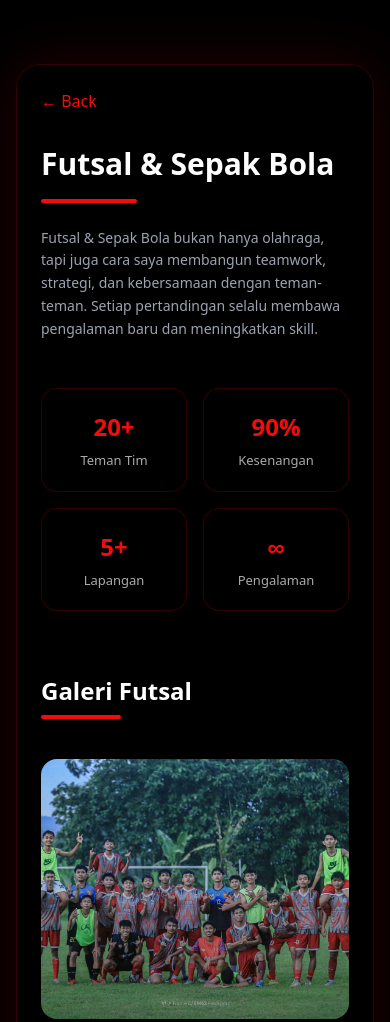
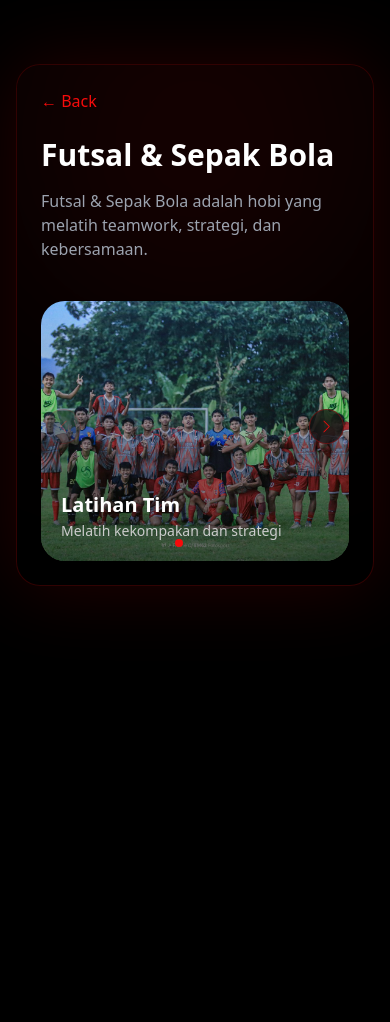
Before and after one commit to naufalnfff/naufal, a plain HTML site: page hobby-futsal.html in a window 390 px wide. Shown: the top 1022 px of the page. After the commit the page ends 844 px from the top, so only its background shows below. Drawn offline with nearby package versions, Linux system fonts and the light colour scheme.

Commit message:
update skills section

```diff
--- a/hobby-futsal.html
+++ b/hobby-futsal.html
@@ -2,10 +2,14 @@
 <html lang="en">
 <head>
   <meta charset="UTF-8">
+  <meta name="viewport" content="width=device-width, initial-scale=1.0">
   <title>Futsal Hobby</title>
 
   <!-- Tailwind -->
   <script src="https://cdn.tailwindcss.com"></script>
+
+  <!-- Swiper -->
+  <link rel="stylesheet" href="https://cdn.jsdelivr.net/npm/swiper@11/swiper-bundle.min.css"/>
 
   <script>
     tailwind.config = {
@@ -20,73 +24,42 @@
   </script>
 </head>
 
-<body class="bg-black text-white">
+<body class="bg-black text-white selection:bg-mainRed/30">
 
-<!-- CONTAINER -->
-<div class="max-w-7xl mx-auto px-4 sm:px-6 md:px-[6%] py-16 md:py-24">
+<div class="max-w-6xl mx-auto px-4 py-16">
 
   <!-- FRAME -->
-  <div class="border border-mainRed/20 rounded-3xl p-6 md:p-12
-              bg-gradient-to-b from-black/70 to-black/30
-              shadow-[0_0_60px_rgba(246,11,11,0.15)] backdrop-blur-xl">
+  <div class="relative border border-mainRed/20 rounded-3xl p-6 md:p-10
+              bg-gradient-to-b from-black/80 to-black/40
+              shadow-[0_0_80px_rgba(246,11,11,0.15)] backdrop-blur-xl overflow-hidden">
+
+    <!-- GLOW -->
+    <div class="absolute -top-32 left-1/2 -translate-x-1/2 w-[400px] h-[400px]
+                bg-mainRed/10 blur-[120px] rounded-full"></div>
 
     <!-- BACK -->
     <a href="index.html"
-       class="text-mainRed mb-8 inline-flex items-center gap-2 hover:gap-3 transition">
+       class="relative z-10 text-mainRed mb-6 inline-flex items-center gap-2 hover:gap-3 transition">
       ← Back
     </a>
 
-    <!-- HEADER -->
-    <div class="mb-12 max-w-3xl">
-      <h1 class="text-3xl sm:text-4xl md:text-6xl font-bold mb-4 leading-tight">
+    <!-- TITLE -->
+    <h1 class="relative z-10 text-3xl md:text-5xl font-bold mb-4">
       Futsal & Sepak Bola
     </h1>
-      <div class="w-24 h-1 bg-mainRed rounded mb-6"></div>
 
-      <p class="text-gray-400 text-sm sm:text-base leading-relaxed">
-        Futsal & Sepak Bola bukan hanya olahraga, tapi juga cara saya membangun
-        teamwork, strategi, dan kebersamaan dengan teman-teman.
-        Setiap pertandingan selalu membawa pengalaman baru dan meningkatkan skill.
+    <!-- DESC -->
+    <p class="relative z-10 text-gray-400 mb-10 max-w-2xl">
+      Futsal & Sepak Bola adalah hobi yang melatih teamwork, strategi, dan kebersamaan.
     </p>
-    </div>
 
-    <!-- STATS -->
-    <div class="grid grid-cols-2 md:grid-cols-4 gap-4 mb-16">
+    <!-- SLIDER -->
+    <div class="swiper mySwiper relative z-10">
 
-      <div class="stat-card">
-        <h3>20+</h3>
-        <p>Teman Tim</p>
-      </div>
-
-      <div class="stat-card">
-        <h3>90%</h3>
-        <p>Kesenangan</p>
-      </div>
-
-      <div class="stat-card">
-        <h3>5+</h3>
-        <p>Lapangan</p>
-      </div>
-
-      <div class="stat-card">
-        <h3>∞</h3>
-        <p>Pengalaman</p>
-      </div>
-
-    </div>
-
-    <!-- GALERI HEADER -->
-    <div class="mb-10">
-      <h2 class="text-2xl sm:text-3xl font-semibold mb-2">
-        Galeri Futsal
-      </h2>
-      <div class="w-20 h-1 bg-mainRed rounded"></div>
-    </div>
-
-    <!-- GALERI GRID -->
-    <div class="grid sm:grid-cols-2 md:grid-cols-3 gap-6">
+      <div class="swiper-wrapper">
 
         <!-- ITEM -->
+        <div class="swiper-slide">
           <div class="gallery-card">
             <img src="images/futsal (4).jpeg">
             <div class="overlay"></div>
@@ -95,8 +68,9 @@
               <p>Melatih kekompakan dan strategi</p>
             </div>
           </div>
+        </div>
 
-      <!-- ITEM -->
+        <div class="swiper-slide">
           <div class="gallery-card">
             <img src="images/futsal (2).jpeg">
             <div class="overlay"></div>
@@ -105,8 +79,9 @@
               <p>Kompetitif dan penuh semangat</p>
             </div>
           </div>
+        </div>
 
-      <!-- ITEM -->
+        <div class="swiper-slide">
           <div class="gallery-card">
             <img src="images/futsal (3).jpeg">
             <div class="overlay"></div>
@@ -115,102 +90,161 @@
               <p>Momen seru bersama tim</p>
             </div>
           </div>
+        </div>
+
+      </div>
+
+      <!-- NAV BUTTON -->
+      <div class="swiper-button-next custom-nav"></div>
+      <div class="swiper-button-prev custom-nav"></div>
+
+      <!-- DOT -->
+      <div class="swiper-pagination mt-4"></div>
 
     </div>
 
   </div>
 </div>
 
-<!-- STYLE -->
 <style>
 
-/* STAT */
-.stat-card {
-  background: rgba(0,0,0,0.5);
-  border: 1px solid rgba(246,11,11,0.2);
-  border-radius: 16px;
-  padding: 20px;
-  text-align: center;
-  transition: 0.3s;
-}
-
-.stat-card h3 {
-  color: #f60b0b;
-  font-size: 24px;
-  font-weight: bold;
-}
-
-.stat-card p {
-  color: #aaa;
-  font-size: 13px;
-  margin-top: 6px;
-}
-
-.stat-card:hover {
-  transform: translateY(-5px) scale(1.03);
-  box-shadow: 0 0 25px rgba(246,11,11,0.3);
-}
-
-/* GALERI */
+/* CARD */
 .gallery-card {
   position: relative;
   overflow: hidden;
-  border-radius: 16px;
-  cursor: pointer;
+  border-radius: 24px;
 }
 
 .gallery-card img {
   width: 100%;
   height: 260px;
   object-fit: cover;
-  transition: 0.5s;
 }
 
-/* hover zoom */
-.gallery-card:hover img {
-  transform: scale(1.1);
+@media (min-width: 640px) {
+  .gallery-card img {
+    height: 380px;
+  }
 }
 
-/* overlay */
+@media (min-width: 1024px) {
+  .gallery-card img {
+    height: 500px;
+  }
+}
+
+/* OVERLAY */
 .overlay {
   position: absolute;
   inset: 0;
   background: linear-gradient(to top, black, transparent);
-  opacity: 0.4;
-  transition: 0.4s;
+  opacity: 0.6;
 }
 
-.gallery-card:hover .overlay {
-  opacity: 0.8;
-}
-
-/* text */
+/* TEXT */
 .text {
   position: absolute;
   bottom: 0;
-  padding: 16px;
-  transform: translateY(40px);
-  opacity: 0;
-  transition: 0.4s;
+  padding: 20px;
 }
 
 .text h3 {
-  font-size: 16px;
+  font-size: 20px;
   font-weight: 600;
 }
 
 .text p {
-  font-size: 12px;
+  font-size: 14px;
   color: #ccc;
 }
 
-/* muncul saat hover */
-.gallery-card:hover .text {
-  transform: translateY(0);
-  opacity: 1;
+/* NAV BUTTON */
+.custom-nav {
+  width: 45px;
+  height: 45px;
+  background: rgba(0,0,0,0.6);
+  border: 1px solid rgba(246,11,11,0.3);
+  border-radius: 50%;
+  backdrop-filter: blur(10px);
+  transition: 0.3s;
+}
+
+/* icon */
+.swiper-button-next::after,
+.swiper-button-prev::after {
+  font-size: 16px;
+  color: #f60b0b;
+}
+
+/* hover */
+.custom-nav:hover {
+  transform: scale(1.1);
+  background: rgba(246,11,11,0.2);
+  box-shadow: 0 0 20px rgba(246,11,11,0.4);
+}
+
+/* posisi */
+.swiper-button-next {
+  right: 10px;
+}
+
+.swiper-button-prev {
+  left: 10px;
+}
+
+/* RESPONSIVE (HP) */
+@media (max-width: 768px) {
+  .custom-nav {
+    width: 35px;
+    height: 35px;
+  }
+
+  .swiper-button-next::after,
+  .swiper-button-prev::after {
+    font-size: 12px;
+  }
+
+  .swiper-button-next {
+    right: 5px;
+  }
+
+  .swiper-button-prev {
+    left: 5px;
+  }
+}
+
+/* DOT */
+.swiper-pagination-bullet {
+  background: #666;
+}
+
+.swiper-pagination-bullet-active {
+  background: #f60b0b;
 }
 
 </style>
 
+<!-- SCRIPT -->
+<script src="https://cdn.jsdelivr.net/npm/swiper@11/swiper-bundle.min.js"></script>
+
+<script>
+const swiper = new Swiper(".mySwiper", {
+  slidesPerView: 1,
+  spaceBetween: 10,
+  grabCursor: true,
+  speed: 600,
+
+  pagination: {
+    el: ".swiper-pagination",
+    clickable: true,
+  },
+
+  navigation: {
+    nextEl: ".swiper-button-next",
+    prevEl: ".swiper-button-prev",
+  },
+});
+</script>
+
 </body>
 </html>
```
Also changed, not shown: hobby-pendaki.html (+48 -41 lines), index.html (+104 -47 lines). Lines whose indentation alone changed are shown as unchanged.
